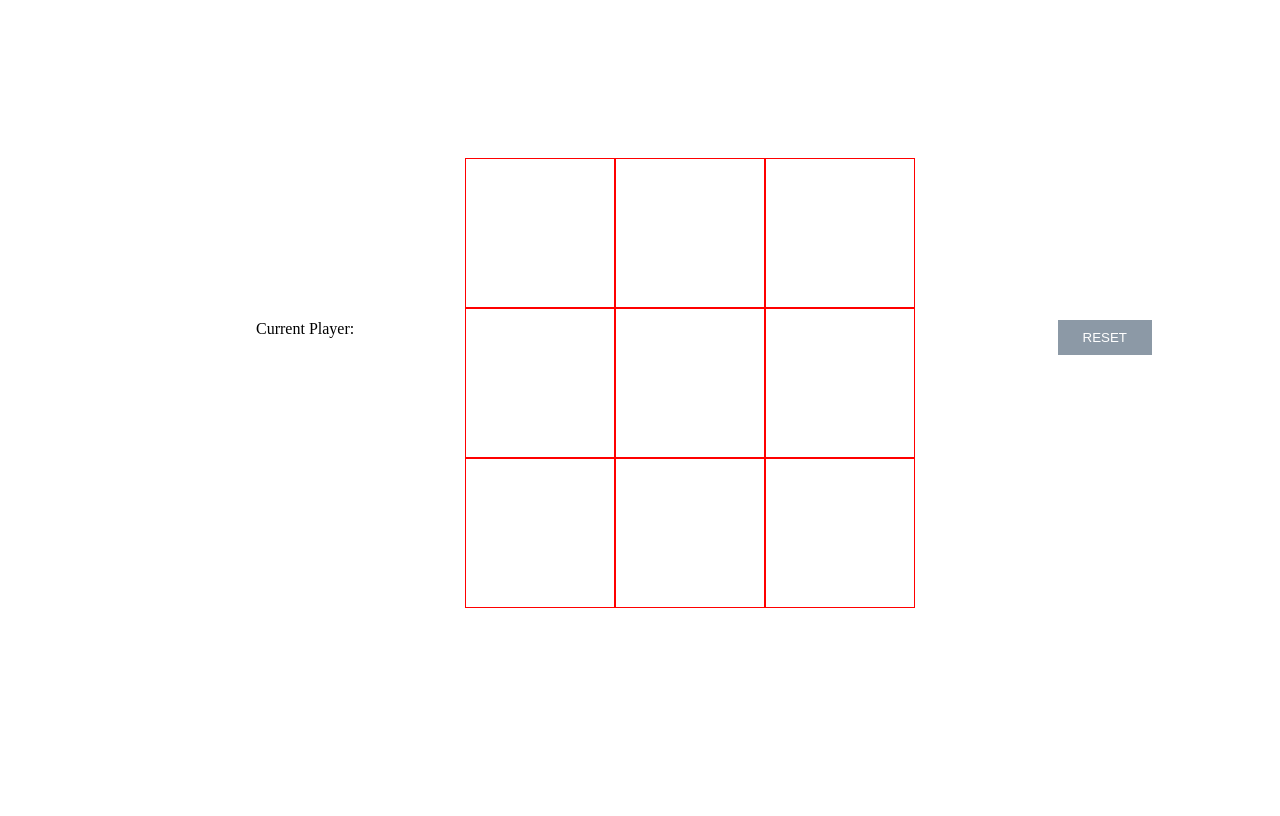
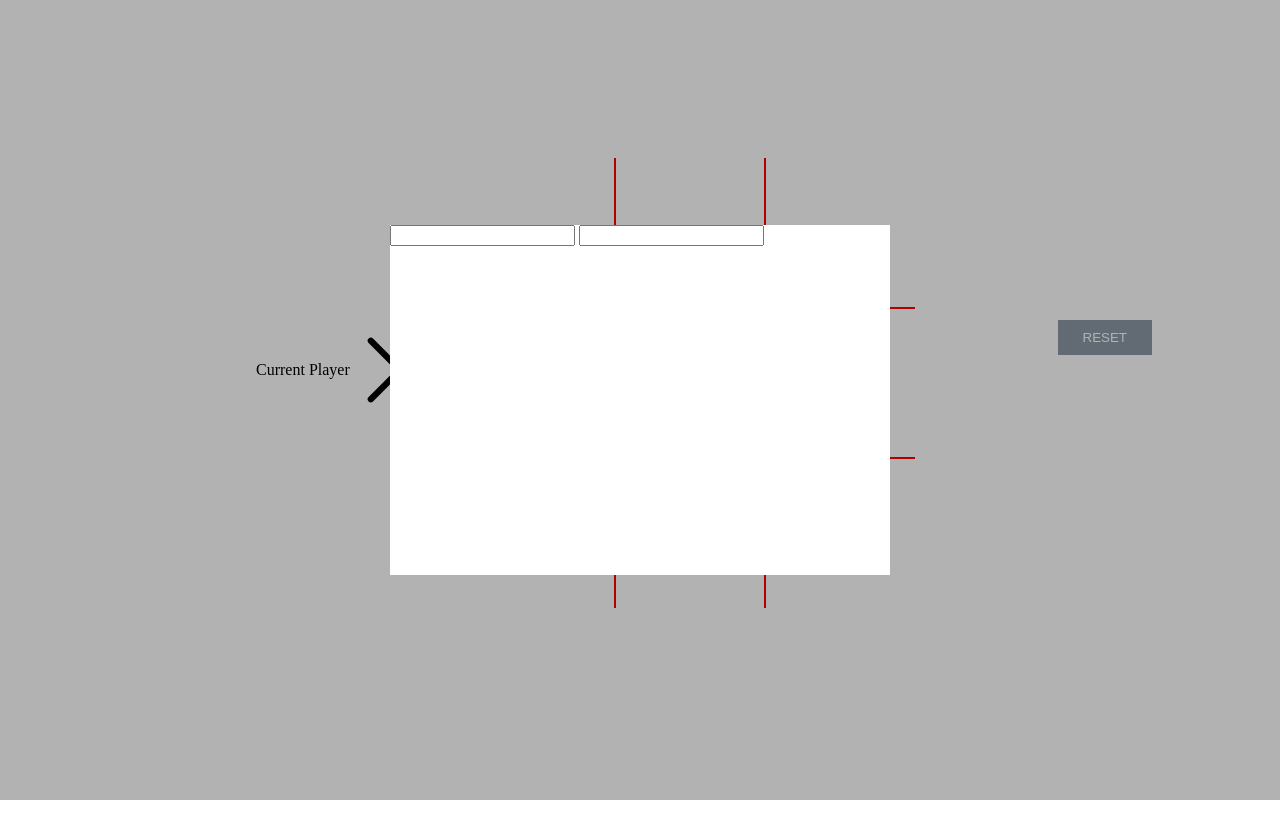
Before and after one commit to DarkEagleBaby/tictactoe, a plain HTML site: page index.html in a window 1280 px wide. Drawn offline with Linux system fonts and the light colour scheme.

Commit message:
some initial styling - going to keep styling

```diff
--- a/app.js
+++ b/app.js
@@ -1,4 +1,5 @@
 const squares = document.querySelectorAll('.square');
+const currentPlayerElm = document.querySelector('.currentPlayer')
 const resetBtn = document.querySelector('#reset')
 const circleSvg = `<svg width="100px" height="100px" viewBox="0 0 24 24" fill="none" xmlns="http://www.w3.org/2000/svg">
 <path d="M21 12C21 16.9706 16.9706 21 12 21C7.02944 21 3 16.9706 3 12C3 7.02944 7.02944 3 12 3C16.9706 3 21 7.02944 21 12Z" stroke="#000000" stroke-width="2"/>
@@ -23,6 +24,7 @@ const gameBoard = ((player1,player2)=>{
     let playersTurn = P1;
     let gameOver = false;
     let boardIndex = 0;
+    currentPlayerElm.innerHTML = `Current Player ${playersTurn.symbol}`
 
     let board =
     ['','','',
@@ -45,6 +47,7 @@ const gameBoard = ((player1,player2)=>{
             square.innerHTML='';
             square.dataset.painted='false';
         })
+        currentPlayerElm.innerHTML = `Current Player ${playersTurn.symbol}`
     }
     const turn = (index) => {
         if(squares[index].dataset.painted === 'false' &&!gameOver){
@@ -54,6 +57,7 @@ const gameBoard = ((player1,player2)=>{
         squares[index].dataset.painted = 'true';
         checkWin()
         playersTurn = playersTurn === P1 ? P2 : P1;
+        currentPlayerElm.innerHTML = `Current Player ${playersTurn.symbol}`
     }
         else if(!gameOver){
             squares[index].classList.add('notAllowed')
--- a/index.html
+++ b/index.html
@@ -19,8 +19,14 @@
 <div data-painted = 'false' data-board-index = '7' class="square"></div>
 <div data-painted = 'false' data-board-index = '8' class="square"></div>
 </div>
-<div class="currentPlayer">Current Player: </div>
+<div class="currentPlayer"> </div>
 <button id="reset">RESET</button>
+<div class="overlay">
+    <div class="card-initial">
+        <input type="text" id="P1Name">
+        <input type="text" id="P2Name">
+    </div>
+</div>
 <script src="app.js"></script>
 </body>
 </html>
--- a/styles.css
+++ b/styles.css
@@ -32,6 +32,9 @@ grid-template-rows:repeat(3,150px);
     position:absolute;
     top:40%;
     left:20%;
+    display:flex;
+    justify-content: center;
+    align-items:center;
 }
 
 .cross svg,.circle svg{
@@ -78,3 +81,43 @@ grid-template-rows:repeat(3,150px);
         grid-template-rows:repeat(3,1fr) ;
     }
 }
+
+.square[data-board-index='0'],.square[data-board-index='3'],
+.square[data-board-index='6']{
+border-left:none;
+}
+
+.square[data-board-index='2'],.square[data-board-index='5'],
+.square[data-board-index='8']{
+border-right:none;
+}
+
+.square[data-board-index='0'],.square[data-board-index='1'],
+.square[data-board-index='2']{
+border-top:none;
+}
+
+.square[data-board-index='6'],.square[data-board-index='7'],
+.square[data-board-index='8']{
+border-bottom:none;
+}
+
+/* designing the overlay and card */
+
+.overlay{
+    position:absolute;
+    width:100%;
+    height:100%;
+    inset:0;
+    background-color:rgba(0,0,0,0.3);
+    display:flex;
+    justify-content: center;
+    align-items: center;
+}
+
+.card-initial{
+position:relative;
+width:500px;
+height:350px;
+background-color:white;
+}
```
